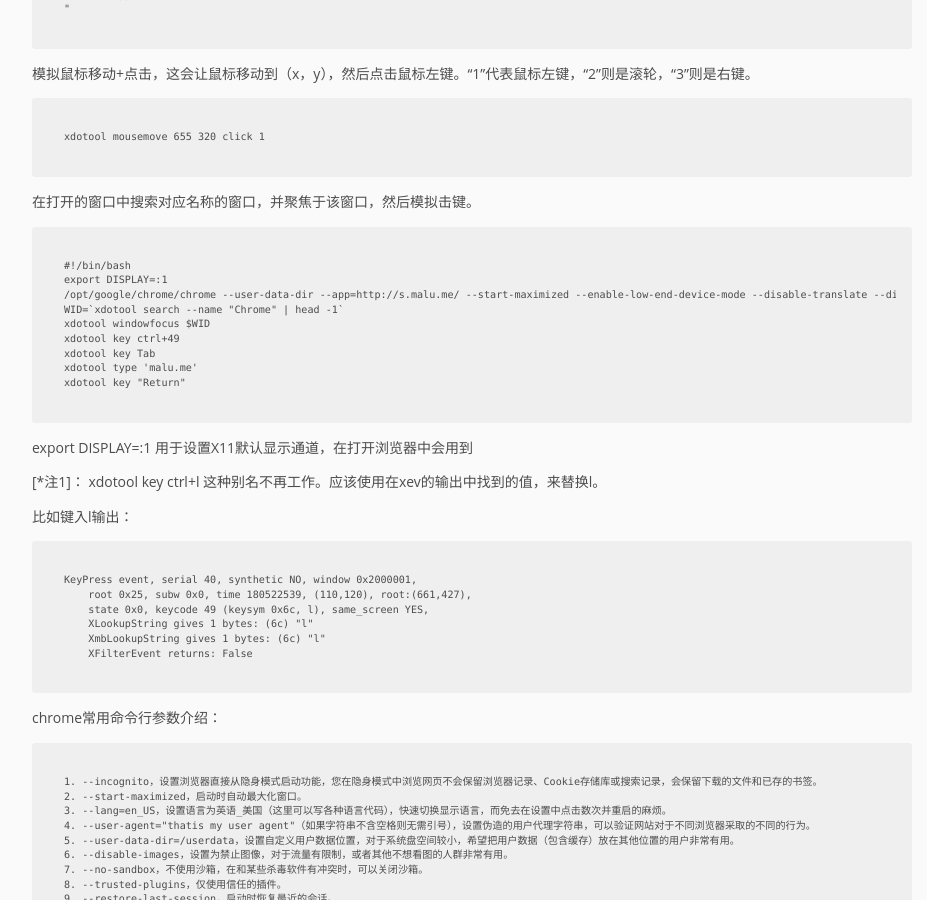
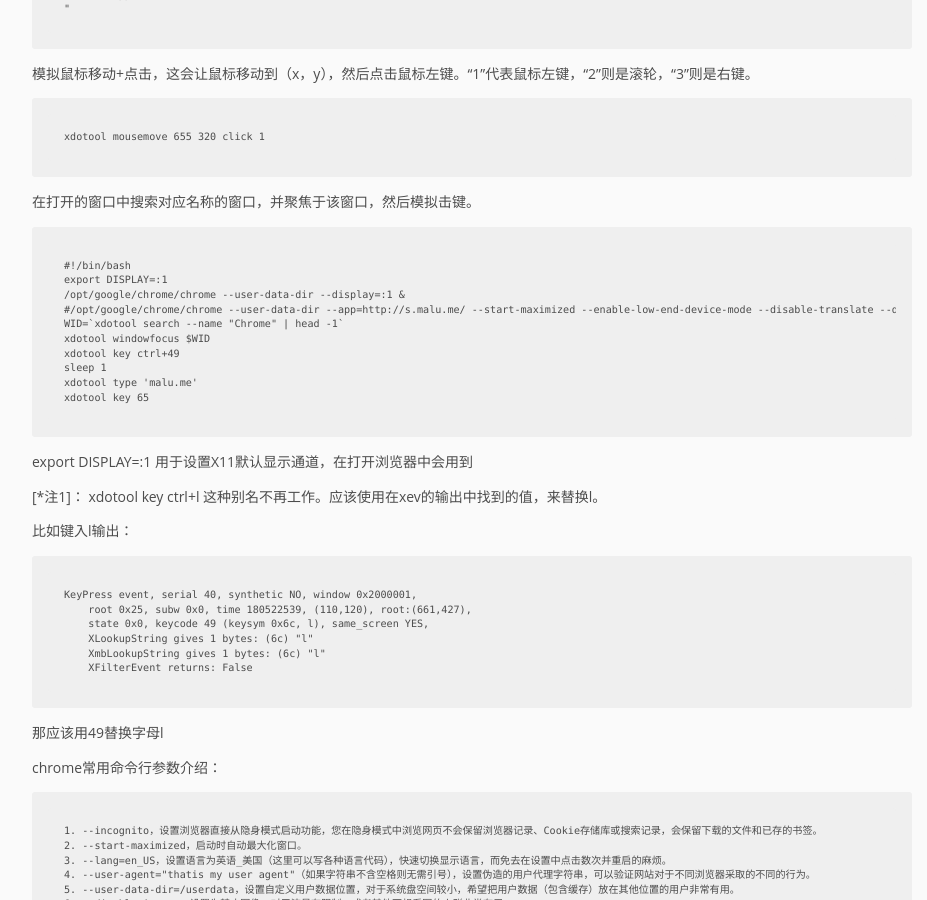
Before and after one commit to pingmalu/pingmalu.github.io, a Jekyll site: the page built from _posts/2017-01-04-xdotool自动化工具笔记.md, in a window 1280 px wide and 900 px high, scrolled down 1066 px. Shown: the whole window, without its empty margins (168-1095 px from the left). Built offline with Jekyll 4.4.1, drawn with Linux system fonts in a browser that asks for light colours; nearby versions of some CDN libraries.

Commit message:
'update'

```diff
--- a/_posts/2017-01-04-xdotool自动化工具笔记.md
+++ b/_posts/2017-01-04-xdotool自动化工具笔记.md
@@ -40,13 +40,15 @@ xdotool可以在linux终端下模拟键盘和鼠标操作
 
 	#!/bin/bash
 	export DISPLAY=:1
-	/opt/google/chrome/chrome --user-data-dir --app=http://s.malu.me/ --start-maximized --enable-low-end-device-mode --disable-translate --display=:1 &
+	/opt/google/chrome/chrome --user-data-dir --display=:1 &
+	#/opt/google/chrome/chrome --user-data-dir --app=http://s.malu.me/ --start-maximized --enable-low-end-device-mode --disable-translate --display=:1 &
 	WID=`xdotool search --name "Chrome" | head -1`
 	xdotool windowfocus $WID
 	xdotool key ctrl+49
-	xdotool key Tab
+	sleep 1
 	xdotool type 'malu.me'
-	xdotool key "Return"
+	xdotool key 65
+
 
 
 export DISPLAY=:1 用于设置X11默认显示通道，在打开浏览器中会用到
@@ -62,6 +64,7 @@ export DISPLAY=:1 用于设置X11默认显示通道，在打开浏览器中会
 	    XmbLookupString gives 1 bytes: (6c) "l"
 	    XFilterEvent returns: False
 
+那应该用49替换字母l
 
 
 chrome常用命令行参数介绍：
```
